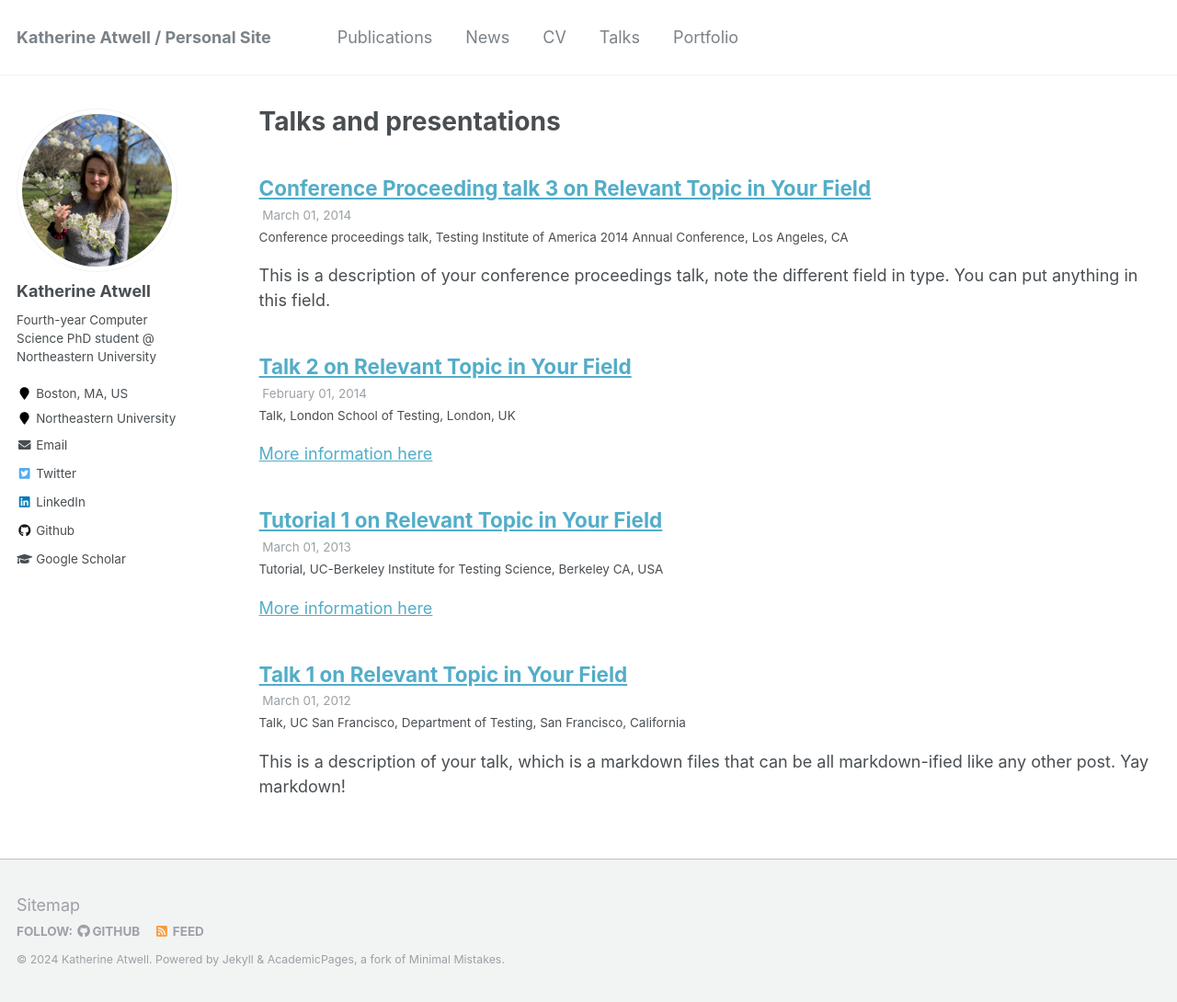
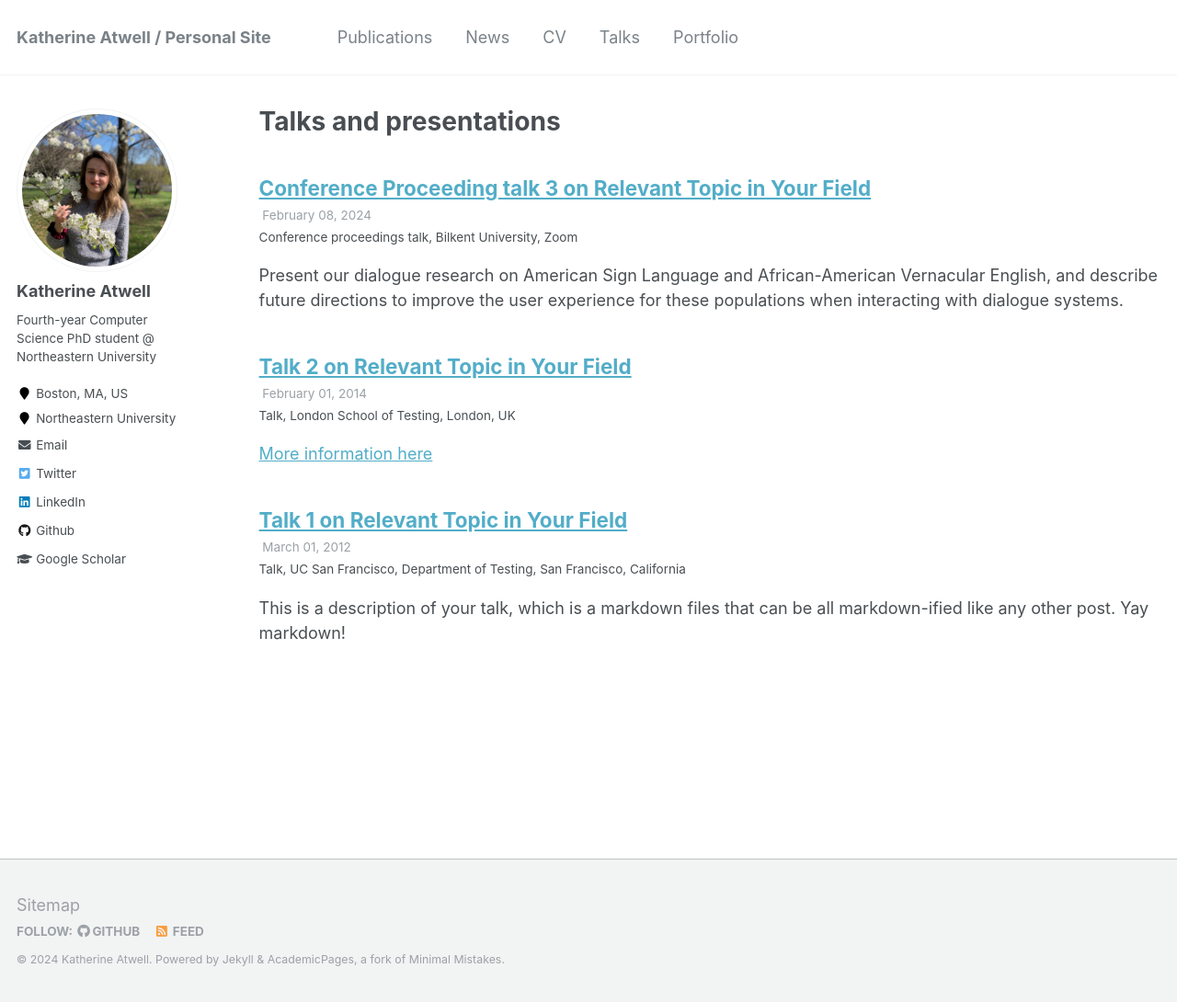
Before and after one commit to katherine-atwell/katherine-atwell.github.io, a Jekyll site: the page built from _pages/talks.html, in a window 1280 px wide and 1090 px high. Shown: the whole window at 92% size. Built offline with Jekyll 4.4.1, drawn with Linux system fonts in a browser that asks for light colours.

Commit message:
formatting changes

```diff
--- a/_talks/2013-03-01-tutorial-1.md
+++ /dev/null
@@ -1,13 +0,0 @@
----
-title: "Tutorial 1 on Relevant Topic in Your Field"
-collection: talks
-type: "Tutorial"
-permalink: /talks/2013-03-01-tutorial-1
-venue: "UC-Berkeley Institute for Testing Science"
-date: 2013-03-01
-location: "Berkeley CA, USA"
----
-
-[More information here](http://exampleurl.com)
-
-This is a description of your tutorial, note the different field in type. This is a markdown files that can be all markdown-ified like any other post. Yay markdown!
--- a/_talks/2014-03-01-talk-3.md
+++ b/_talks/2014-03-01-talk-3.md
@@ -3,9 +3,9 @@ title: "Conference Proceeding talk 3 on Relevant Topic in Your Field"
 collection: talks
 type: "Conference proceedings talk"
 permalink: /talks/2014-03-01-talk-3
-venue: "Testing Institute of America 2014 Annual Conference"
-date: 2014-03-01
-location: "Los Angeles, CA"
+venue: "Bilkent University"
+date: 2024-02-08
+location: "Zoom"
 ---
 
-This is a description of your conference proceedings talk, note the different field in type. You can put anything in this field.
+Present our dialogue research on American Sign Language and African-American Vernacular English, and describe future directions to improve the user experience for these populations when interacting with dialogue systems.
```
